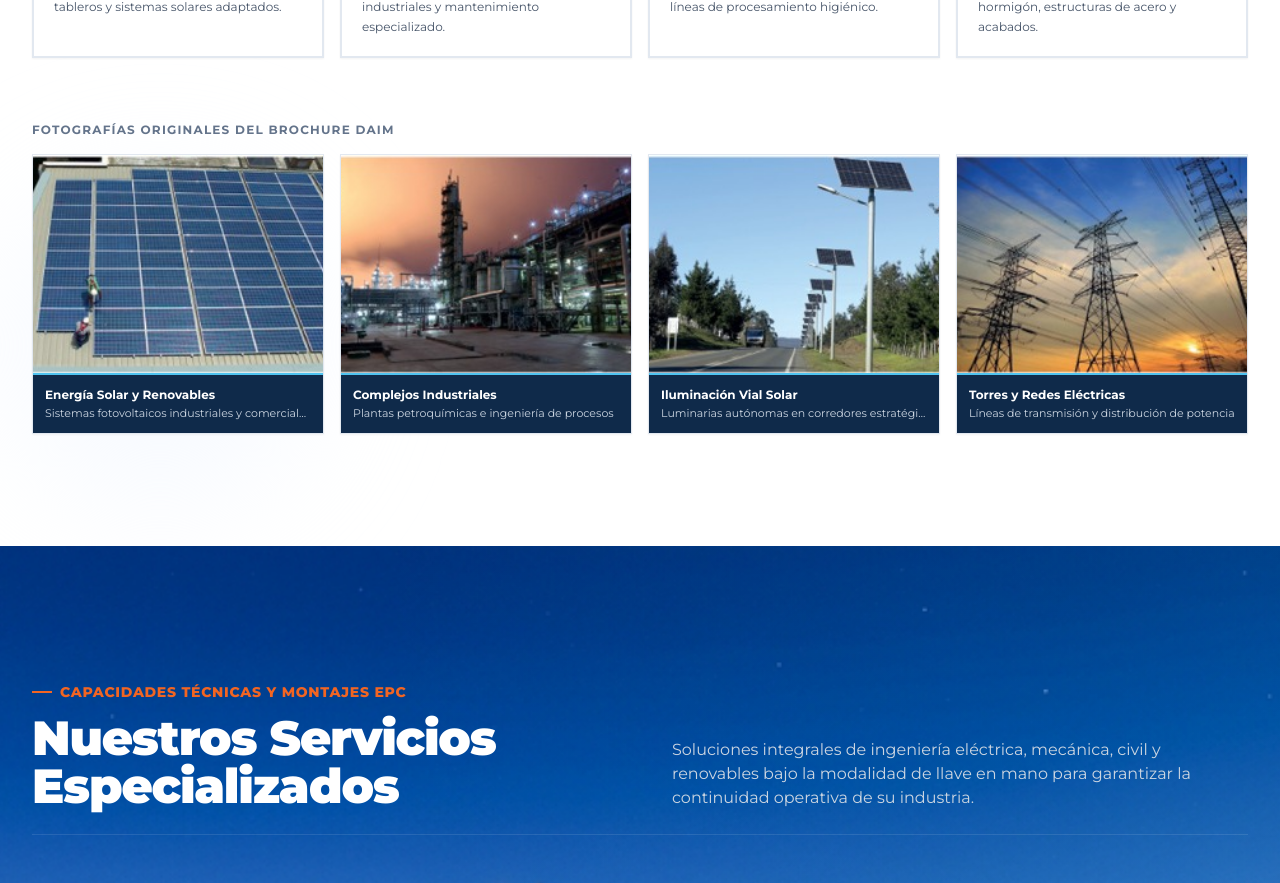
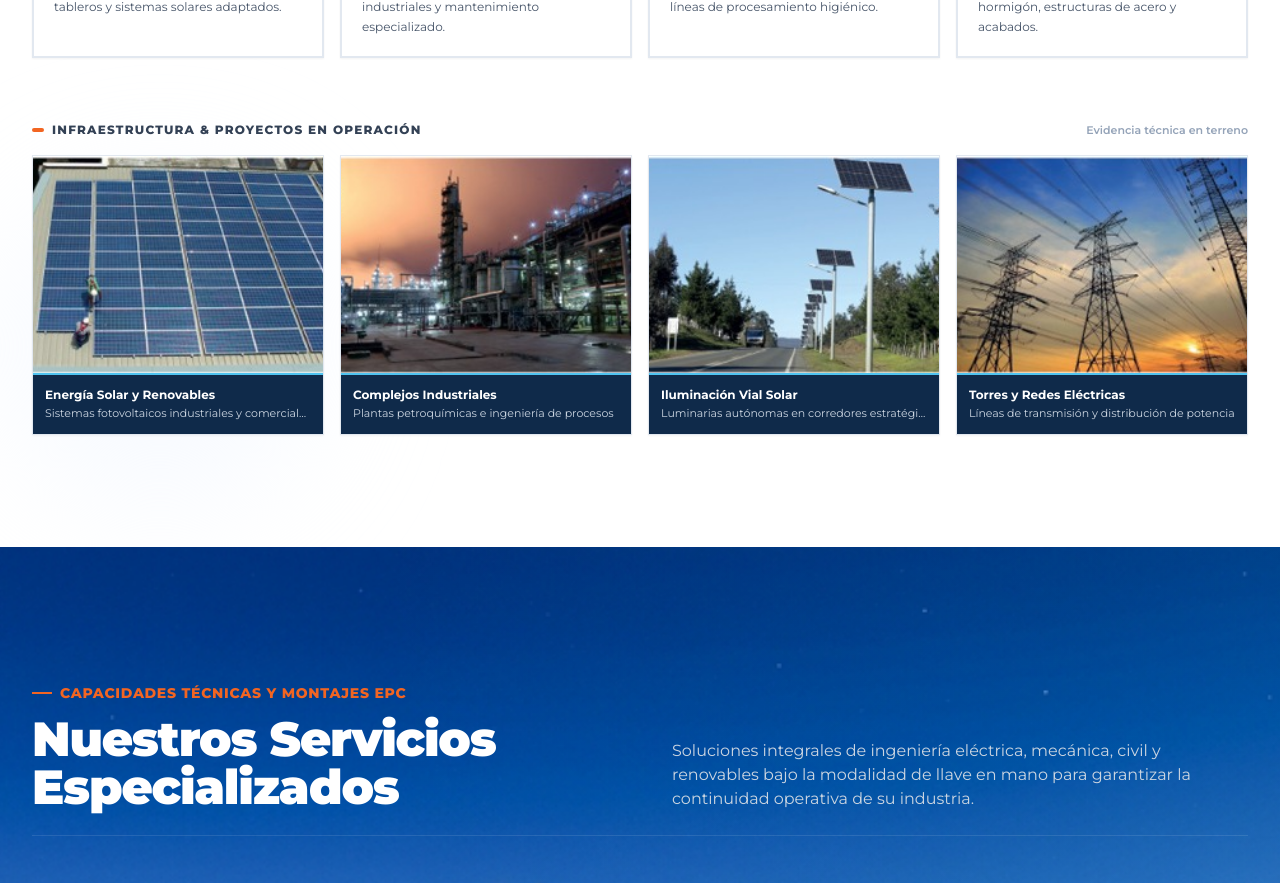
Before and after one commit to TeTcito/DAIMSAS, a React (Vite) app: page / in a window 1280 px wide. Shown: the part 2438-3321 px from the top of the page. Built offline with nearby package versions, Linux system fonts and the light colour scheme.

Commit message:
fix: actualizar encabezado de galeria a 'Infraestructura & Proyectos en Operacion'

```diff
--- a/src/components/About.jsx
+++ b/src/components/About.jsx
@@ -261,11 +261,17 @@ export default function About() {
           </div>
         </div>
 
-        {/* 4 Fotografías Originales del Brochure DAIM */}
+        {/* Proyectos e Infraestructura en Operación */}
         <div>
           <div className="flex items-center justify-between mb-4">
-            <span className="text-xs font-bold uppercase tracking-widest text-slate-500">
-              Fotografías Originales del Brochure DAIM
+            <div className="flex items-center space-x-2">
+              <span className="w-3 h-1 bg-[#F26522] rounded-full inline-block" />
+              <span className="text-xs font-extrabold uppercase tracking-widest text-slate-700">
+                Infraestructura & Proyectos en Operación
+              </span>
+            </div>
+            <span className="text-[11px] font-semibold text-slate-400 hidden sm:inline-block">
+              Evidencia técnica en terreno
             </span>
           </div>
 
```
